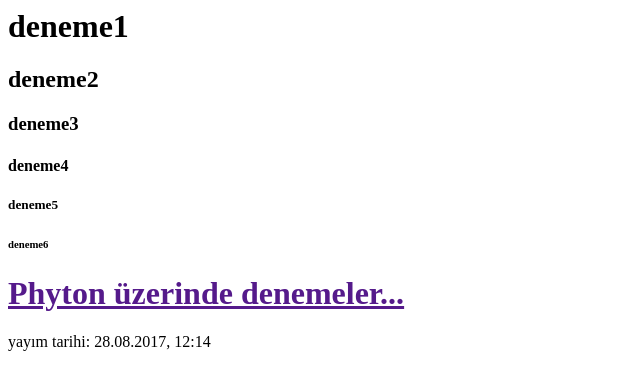
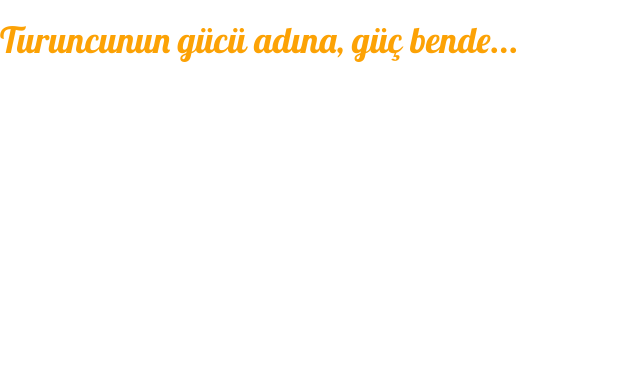
Before and after one commit to cvlk/ilk-blogum, a Django app: page / in a window 1280 px wide. Shown: the top 390 px of the page, without its empty margins (0-640 px from the left). Run offline with Django 3.2, Linux system fonts and the light colour scheme; some libraries are stand-ins or nearby versions.

Commit message:
anasayfa renk css

```diff
--- /dev/null
+++ b/blog/static/css/blog.css
@@ -0,0 +1,4 @@
+h1  {
+    color: #FCA205;
+    font-family: 'Lobster';
+}
--- a/blog/templates/blog/post_list.html
+++ b/blog/templates/blog/post_list.html
@@ -1,20 +1,17 @@
+{% load staticfiles %}
 <html>
     <head>
-        <title>Erkan</title>
+
+        <title>Erkan Deneme Sitesi</title>
+        <link rel="stylesheet" href="//maxcdn.bootstrapcdn.com/bootstrap/3.2.0/css/bootstrap.min.css">
+        <link rel="stylesheet" href="//maxcdn.bootstrapcdn.com/bootstrap/3.2.0/css/bootstrap-theme.min.css">
+        <link rel="stylesheet" href="{% static 'css/blog.css' %}">
+
     </head>
+    <head><link href="http://fonts.googleapis.com/css?family=Lobster&subset=latin,latin-ext" rel="stylesheet" type="text/css"></head>
     <body>
-    <h1>deneme1</h1>
-    <h2>deneme2</h2>
-    <h3>deneme3</h3>
-    <h4>deneme4</h4>
-    <h5>deneme5</h5>
-    <h6>deneme6</h6>
         <div>
-            <h1><a href="">Phyton üzerinde denemeler...</a></h1>
-        </div>
-
-        <div>
-            <p>yayım tarihi: 28.08.2017, 12:14</p>
+            <h1> Turuncunun gücü adına, güç bende...</h1>
 
 
         </div>
--- a/blog/urls.py
+++ b/blog/urls.py
@@ -3,4 +3,5 @@ from . import views
 
 urlpatterns = [
     url(r'^$', views.post_list, name='post_list'),
+
 ]
```
Also changed, not shown: blog/static/__init__.py (added), db.sqlite3.
